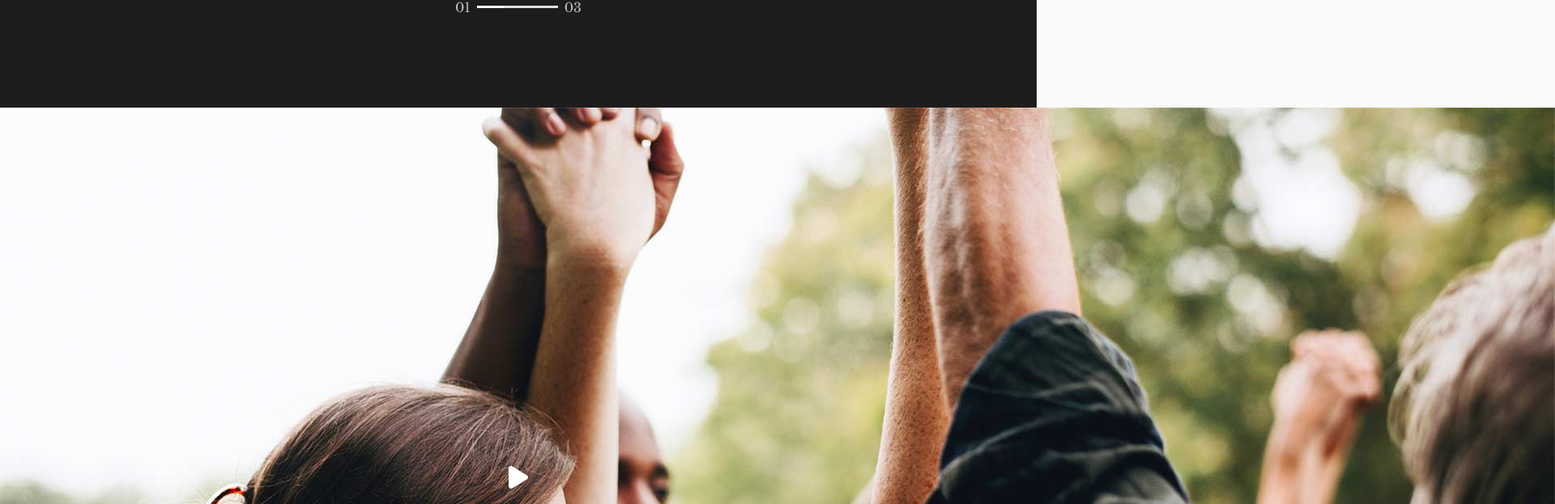
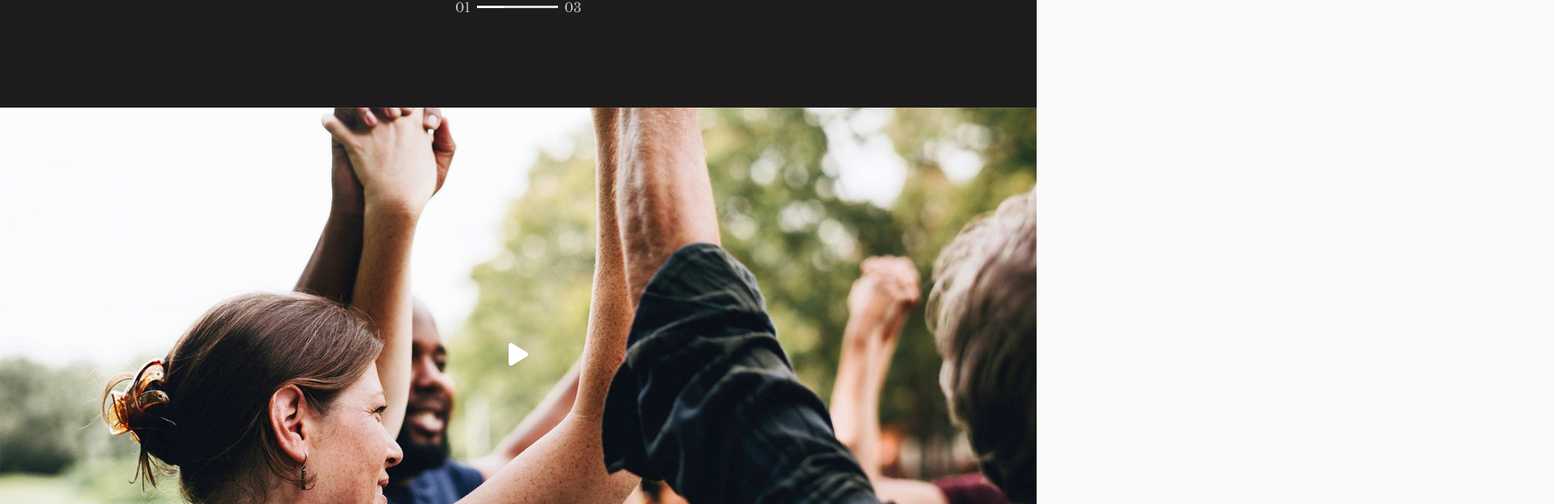
Before and after one commit to MarcoZellini/proj-html-vuejs, a Vue app: page / in a window 1280 px wide. Shown: the part 4433-5056 px from the top of the page at 81% size, 1920 px wide, since content can reach past the window. Built offline with nearby package versions, Linux system fonts and the light colour scheme.

Commit message:
Fix Presentation Section

```diff
--- a/src/components/AppMain.vue
+++ b/src/components/AppMain.vue
@@ -495,7 +495,7 @@ export default {
         <!-- /#testimonials -->
 
         <div id="presentation">
-            <img src="../assets/img/h1-img-04.jpg" alt="">
+            <img class="img-fluid" src="../assets/img/h1-img-04.jpg" alt="">
             <div class="play">
                 <font-awesome-icon :icon="['fas', 'play']" size="2xl" />
             </div>
```
